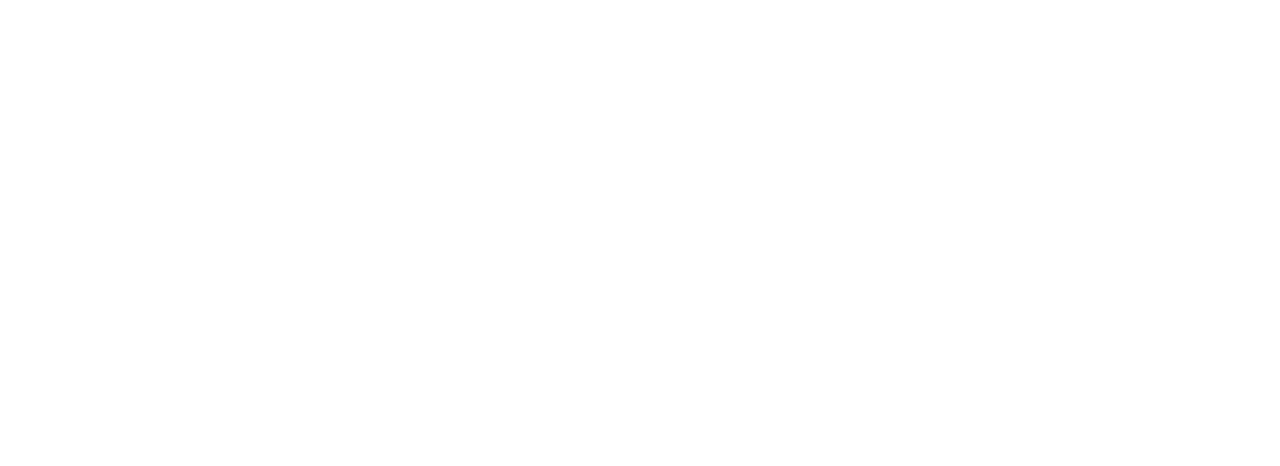
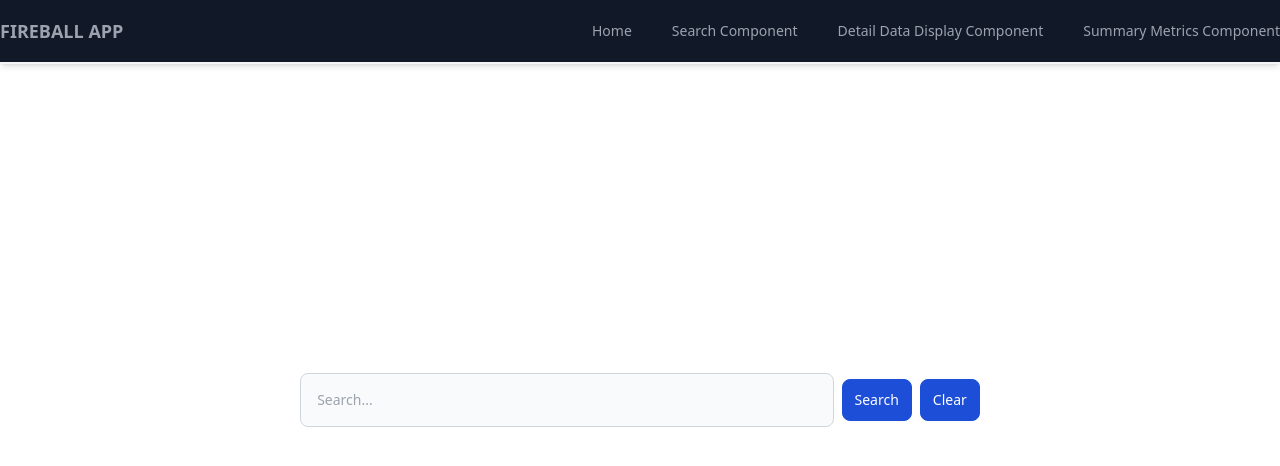
Before and after one commit to chingu-voyages/v45-tier2-team-20, a React (Vite) app: page /searchpage in a window 1280 px wide. Before the commit this address had no page. Shown: the top 466 px of the page. Built offline with nearby package versions, Linux system fonts and the light colour scheme.

Commit message:
Add components to render search component

```diff
--- /dev/null
+++ b/src/components/UI/Button.jsx
@@ -0,0 +1,3 @@
+export const Button = ({text, ...attrs}) => {
+  return <button {...attrs}>{text}</button>
+}
--- /dev/null
+++ b/src/components/UI/Input.jsx
@@ -0,0 +1,3 @@
+export const Input = ({...attrs}) => {
+    return <input {...attrs} />
+}
--- /dev/null
+++ b/src/components/UI/Label.jsx
@@ -0,0 +1,3 @@
+export const Label = ({text, ...attrs}) => {
+    return <label {...attrs}>{text}</label>
+}
--- /dev/null
+++ b/src/components/UI/Navbar.jsx
@@ -0,0 +1,20 @@
+import {Link} from 'react-router-dom';
+
+export const Navbar = () => {
+    return (
+        <header className="fixed left-0 right-0 top-0 h-16 shadow-md border-b-2 border-gray-100 bg-gray-900">
+            <nav className="flex items-center container mx-auto h-full justify-between">
+                <h1 className="font-semibold uppercase text-lg text-gray-200">
+                    <Link to="/" className="text-gray-400 hover:text-gray-100">Fireball App</Link>
+                </h1>
+
+                <ul className="flex items-center space-x-10 text-sm">
+                    <li><Link to="/" className="text-gray-400 hover:text-gray-100">Home</Link></li>
+                    <li><Link to="/searchpage" className="text-gray-400 hover:text-gray-100">Search Component</Link></li>
+                    <li><Link to="/" className="text-gray-400 hover:text-gray-100">Detail Data Display Component</Link></li>
+                    <li><Link to="/" className="text-gray-400 hover:text-gray-100">Summary Metrics Component</Link></li>
+                </ul>
+            </nav>
+        </header>
+    )
+}
--- /dev/null
+++ b/src/components/User/SearchComponent/SearchComponent.jsx
@@ -0,0 +1,17 @@
+import { Label } from "../../UI/Label";
+import { Input } from "../../UI/Input";
+import { Button } from "../../UI/Button";
+
+export const SearchComponent = () => {
+    return (
+        <form className="flex items-center justify-center">
+            <Label htmlFor="default-search" className="sr-only" text="Search" />
+
+            <div className="relative w-5/12">
+                <Input type="text" id="default-search" className="block w-full p-4 text-sm text-gray-900 border border-gray-300 rounded-lg bg-gray-50 focus:ring-blue-500 focus:border-blue-500 dark:bg-gray-700 dark:border-gray-600 dark:placeholder-gray-400 dark:text-white dark:focus:ring-blue-500 dark:focus:border-blue-500" placeholder="Search..." required />
+            </div>
+            <Button type="submit" className="inline-flex items-center py-2.5 px-3 ml-2 text-sm font-medium text-white bg-blue-700 rounded-lg border border-blue-700 hover:bg-blue-800 focus:ring-4 focus:outline-none focus:ring-blue-300 dark:bg-blue-600 dark:hover:bg-blue-700 dark:focus:ring-blue-800" text="Search" />
+            <Button type="submit" className="inline-flex items-center py-2.5 px-3 ml-2 text-sm font-medium text-white bg-blue-700 rounded-lg border border-blue-700 hover:bg-blue-800 focus:ring-4 focus:outline-none focus:ring-blue-300 dark:bg-blue-600 dark:hover:bg-blue-700 dark:focus:ring-blue-800" text="Clear" />
+        </form>
+    )
+}
--- /dev/null
+++ b/src/pages/SearchPage.jsx
@@ -0,0 +1,9 @@
+import { SearchComponent } from "../components/User/SearchComponent/SearchComponent";
+
+export const SearchPage = () => {
+    return (
+        <div className="w-full h-[100vh] grid content-center">
+            <SearchComponent />
+        </div>
+    )
+}
--- a/src/routes/index.jsx
+++ b/src/routes/index.jsx
@@ -2,12 +2,16 @@
 
 // Page component
 import LandingPage from "../pages/Landing";
+import { SearchPage } from "../pages/SearchPage";
+import { Navbar } from "../components/UI/Navbar";
 
 export default function Routers() {
   return (
     <BrowserRouter>
+      <Navbar />
       <Routes>
         <Route index path="/" element={<LandingPage />} />
+        <Route path="/searchpage" element={<SearchPage />} />
       </Routes>
     </BrowserRouter>
   );
```
